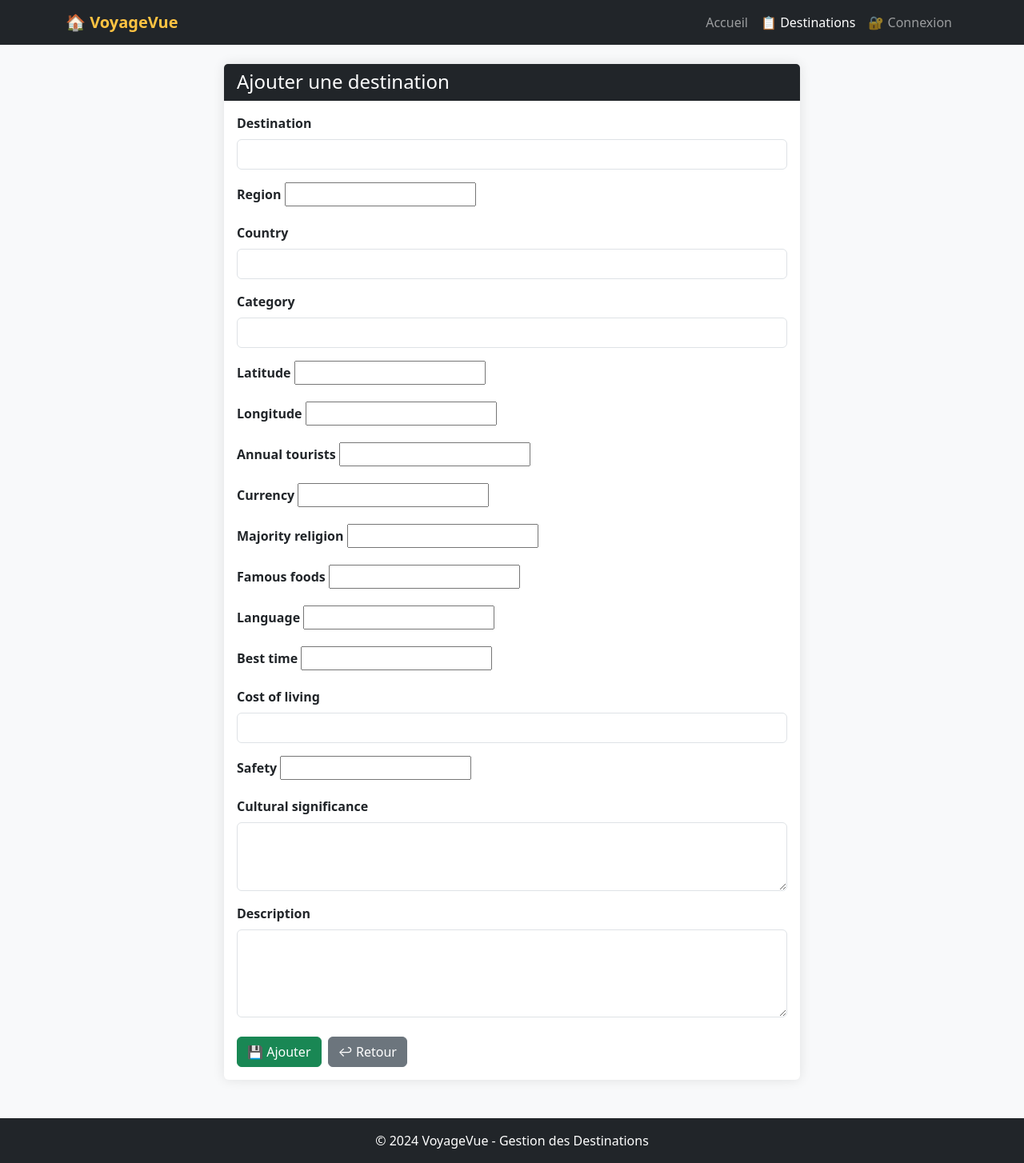
After one commit to balsamrom/ProjetIA, a Django app: page /destinations/add/ in a window 1280 px wide. The commit adds this page. Shown: the whole page at 80% size. Run offline with Django 4.2, Linux system fonts and the light colour scheme.

Commit message:
CRUD done (sans image )

```diff
--- a/templates/main/index.html
+++ b/templates/main/index.html
@@ -63,6 +63,7 @@
                 <li><a href="/travels">travels</a></li>
                 <li><a href="/contact">Contact</a></li>
                 {% if user.is_authenticated %}
+                  <li><a href="/destinations/">Gestion Destinations</a></li>
                 <li><a href="/profile">Profile</a></li>
                 <li><a href="/logout">logout</a></li>
                 {% else %}
--- /dev/null
+++ b/templates/voguevue/base.html
@@ -0,0 +1,77 @@
+<!DOCTYPE html>
+<html lang="fr">
+<head>
+    <meta charset="UTF-8">
+    <meta name="viewport" content="width=device-width, initial-scale=1.0">
+    <title>{% block title %}Gestion Destinations - VoyageVue{% endblock %}</title>
+    <link href="https://cdn.jsdelivr.net/npm/bootstrap@5.3.0/dist/css/bootstrap.min.css" rel="stylesheet">
+    <style>
+        body {
+            background-color: #f8f9fa;
+        }
+        .navbar-brand {
+            font-weight: bold;
+            color: #ffc342 !important;
+        }
+        .btn-primary {
+            background-color: #ffc342;
+            border-color: #ffc342;
+            color: #000;
+        }
+        .btn-primary:hover {
+            background-color: #e6b03c;
+            border-color: #e6b03c;
+        }
+        .card {
+            box-shadow: 0 0 15px rgba(0,0,0,0.1);
+            border: none;
+        }
+    </style>
+</head>
+<body>
+    <!-- Navigation simplifiée -->
+    <nav class="navbar navbar-expand-lg navbar-dark bg-dark mb-4">
+        <div class="container">
+            <a class="navbar-brand" href="{% url 'home' %}">🏠 VoyageVue</a>
+
+            <div class="navbar-nav ms-auto">
+                <a class="nav-link" href="{% url 'home' %}">Accueil</a>
+                <a class="nav-link active" href="{% url 'destination_list' %}">📋 Destinations</a>
+                {% if user.is_authenticated %}
+                    <span class="nav-link text-warning">👋 {{ user.username }}</span>
+                    <a class="nav-link" href="{% url 'logout' %}">🚪 Déconnexion</a>
+                {% else %}
+                    <a class="nav-link" href="{% url 'signin' %}">🔐 Connexion</a>
+                {% endif %}
+            </div>
+        </div>
+    </nav>
+
+    <!-- Messages -->
+    {% if messages %}
+    <div class="container">
+        {% for message in messages %}
+        <div class="alert alert-{{ message.tags }} alert-dismissible fade show" role="alert">
+            {{ message }}
+            <button type="button" class="btn-close" data-bs-dismiss="alert"></button>
+        </div>
+        {% endfor %}
+    </div>
+    {% endif %}
+
+    <!-- Contenu principal -->
+    <main class="container">
+        {% block content %}
+        {% endblock %}
+    </main>
+
+    <!-- Footer simple -->
+    <footer class="bg-dark text-white text-center py-3 mt-5">
+        <div class="container">
+            <p class="mb-0">&copy; 2024 VoyageVue - Gestion des Destinations</p>
+        </div>
+    </footer>
+
+    <script src="https://cdn.jsdelivr.net/npm/bootstrap@5.3.0/dist/js/bootstrap.bundle.min.js"></script>
+</body>
+</html>
--- /dev/null
+++ b/templates/voguevue/destination_form.html
@@ -0,0 +1,48 @@
+{% extends 'voguevue/base.html' %}
+
+{% block title %}{{ action }} Destination{% endblock %}
+
+{% block content %}
+<div class="container mt-4">
+    <div class="row justify-content-center">
+        <div class="col-md-8">
+            <div class="card">
+                <div class="card-header bg-dark text-white">
+                    <h4 class="mb-0">{{ action }} une destination</h4>
+                </div>
+                <div class="card-body">
+                    <form method="post">
+                        {% csrf_token %}
+
+                        {% for field in form %}
+                        <div class="mb-3">
+                            <label for="{{ field.id_for_label }}" class="form-label fw-bold">
+                                {{ field.label }}
+                            </label>
+                            {{ field }}
+                            {% if field.help_text %}
+                            <div class="form-text">{{ field.help_text }}</div>
+                            {% endif %}
+                            {% if field.errors %}
+                            <div class="text-danger small">
+                                {{ field.errors }}
+                            </div>
+                            {% endif %}
+                        </div>
+                        {% endfor %}
+
+                        <div class="d-flex gap-2 mt-4">
+                            <button type="submit" class="btn btn-success">
+                                💾 {{ action }}
+                            </button>
+                            <a href="{% url 'destination_list' %}" class="btn btn-secondary">
+                                ↩ Retour
+                            </a>
+                        </div>
+                    </form>
+                </div>
+            </div>
+        </div>
+    </div>
+</div>
+{% endblock %}
--- /dev/null
+++ b/voguevue/forms.py
@@ -0,0 +1,15 @@
+from django import forms
+from .models import Destination
+
+class DestinationForm(forms.ModelForm):
+    class Meta:
+        model = Destination
+        fields = '__all__'
+        widgets = {
+            'destination': forms.TextInput(attrs={'class': 'form-control'}),
+            'country': forms.TextInput(attrs={'class': 'form-control'}),
+            'category': forms.TextInput(attrs={'class': 'form-control'}),
+            'description': forms.Textarea(attrs={'rows': 4, 'class': 'form-control'}),
+            'cultural_significance': forms.Textarea(attrs={'rows': 3, 'class': 'form-control'}),
+            'cost_of_living': forms.TextInput(attrs={'class': 'form-control'}),
+        }
--- a/voguevue/models.py
+++ b/voguevue/models.py
@@ -26,3 +26,25 @@ class register_table(models.Model):
 
     def __str__(self):
         return self.user.username
+
+class Destination(models.Model):
+    destination = models.CharField(max_length=120)
+    region = models.CharField(max_length=120, blank=True, null=True)
+    country = models.CharField(max_length=80)
+    category = models.CharField(max_length=80, blank=True, null=True)
+    latitude = models.FloatField(blank=True, null=True)
+    longitude = models.FloatField(blank=True, null=True)
+    annual_tourists = models.CharField(max_length=80, blank=True, null=True)
+    currency = models.CharField(max_length=50, blank=True, null=True)
+    majority_religion = models.CharField(max_length=100, blank=True, null=True)
+    famous_foods = models.CharField(max_length=250, blank=True, null=True)
+    language = models.CharField(max_length=80, blank=True, null=True)
+    best_time = models.CharField(max_length=120, blank=True, null=True)
+    cost_of_living = models.CharField(max_length=80, blank=True, null=True)
+    safety = models.CharField(max_length=250, blank=True, null=True)
+    cultural_significance = models.TextField(blank=True, null=True)
+    description = models.TextField(blank=True, null=True)
+    created_at = models.DateTimeField(auto_now_add=True)
+
+    def __str__(self):
+        return f"{self.destination} ({self.country})"
--- a/voguevue/urls.py
+++ b/voguevue/urls.py
@@ -13,4 +13,9 @@ urlpatterns = [
     path("profile" , views.profile , name="profile"),
     path("travels" , views.travels , name="travels"),
     path("blog" , views.blog , name="blog"),
+    # CRUD Destinations
+    path("destinations/", views.destination_list, name='destination_list'),
+    path("destinations/add/", views.add_destination, name='add_destination'),
+    path("destinations/<int:id>/edit/", views.edit_destination, name='edit_destination'),
+    path("destinations/<int:id>/delete/", views.delete_destination, name='delete_destination'),
 ]
--- a/voguevue/views.py
+++ b/voguevue/views.py
@@ -7,6 +7,9 @@ from django.contrib.auth import logout, authenticate, login
 from django.urls import reverse
 from django.contrib.auth.models import User
 from django.contrib.auth import logout as django_logout
+from .models import Destination
+from .forms import DestinationForm
+from django.shortcuts import get_object_or_404, redirect, render
 
 # Create your views here.
 def index(request):
@@ -102,3 +105,40 @@ def error_404(request , exception):
 
 def blog(request):
     return render(request,'main/blog.html')
+
+# --- CRUD Destinations ---
+def destination_list(request):
+    q = request.GET.get('q', '')
+    if q:
+        destinations = Destination.objects.filter(destination__icontains=q) | Destination.objects.filter(country__icontains=q)
+    else:
+        destinations = Destination.objects.all().order_by('-created_at')
+    return render(request, 'voguevue/destination_list.html', {'destinations': destinations, 'q': q})
+
+def add_destination(request):
+    if request.method == 'POST':
+        form = DestinationForm(request.POST)
+        if form.is_valid():
+            form.save()
+            return redirect('destination_list')
+    else:
+        form = DestinationForm()
+    return render(request, 'voguevue/destination_form.html', {'form': form, 'action': 'Ajouter'})
+
+def edit_destination(request, id):
+    dest = get_object_or_404(Destination, id=id)
+    if request.method == 'POST':
+        form = DestinationForm(request.POST, instance=dest)
+        if form.is_valid():
+            form.save()
+            return redirect('destination_list')
+    else:
+        form = DestinationForm(instance=dest)
+    return render(request, 'voguevue/destination_form.html', {'form': form, 'action': 'Modifier'})
+
+def delete_destination(request, id):
+    dest = get_object_or_404(Destination, id=id)
+    if request.method == 'POST':
+        dest.delete()
+        return redirect('destination_list')
+    return render(request, 'voguevue/destination_confirm_delete.html', {'destination': dest})
```
Also changed, not shown: templates/voguevue/destination_confirm_delete.html (added, +34 -0 lines), templates/voguevue/destination_list.html (added, +70 -0 lines), voguevue/admin.py (+10 -6 lines), voguevue/migrations/0002_destination.py (added).
